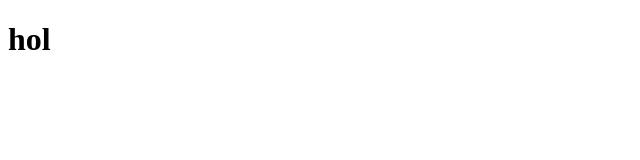
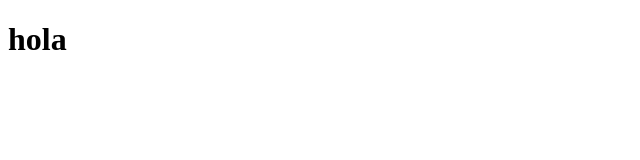
Before and after one commit to BanKinf/GC-api, a website: page index.html in a window 1280 px wide. Shown: the full height of the page, 0-640 px from the left. Drawn offline with Linux system fonts and the light colour scheme.

Commit message:
nasheeeeeeee

```diff
--- a/index.html
+++ b/index.html
@@ -6,6 +6,6 @@
     <title>Document</title>
 </head>
 <body>
-    <h1>hol</h1>
+    <h1>hola</h1>
 </body>
 </html>
```
